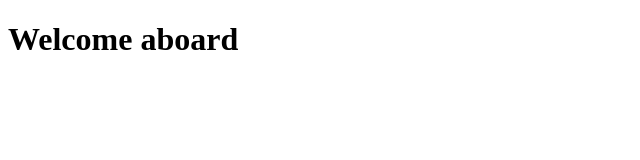
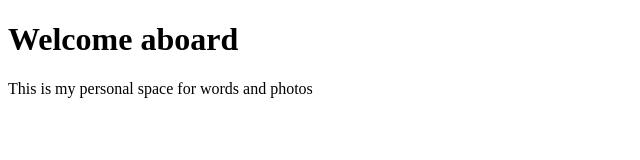
Before and after one commit to yeyike-ssr/otta_ssr.github.io, a plain HTML site: page index.html in a window 1280 px wide. Shown: the whole page, without its empty margins (0-640 px from the left). Drawn offline with Linux system fonts and the light colour scheme.

Commit message:
Update index.html

```diff
--- a/index.html
+++ b/index.html
@@ -7,6 +7,6 @@
 </head>
 <body>
     <h1>Welcome aboard</h1>
-    <p></p>
+    <p>This is my personal space for words and photos</p>
 </body>
 </html>
```
